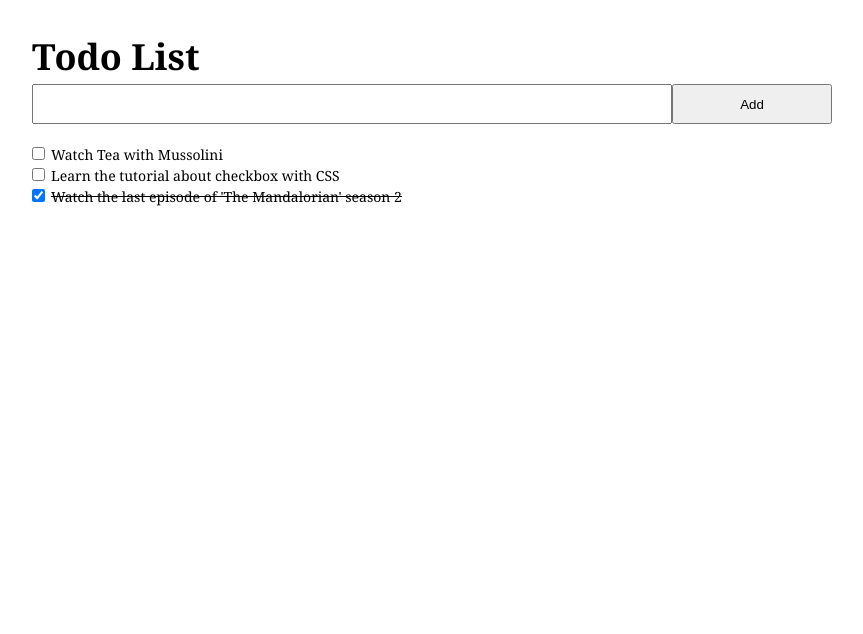
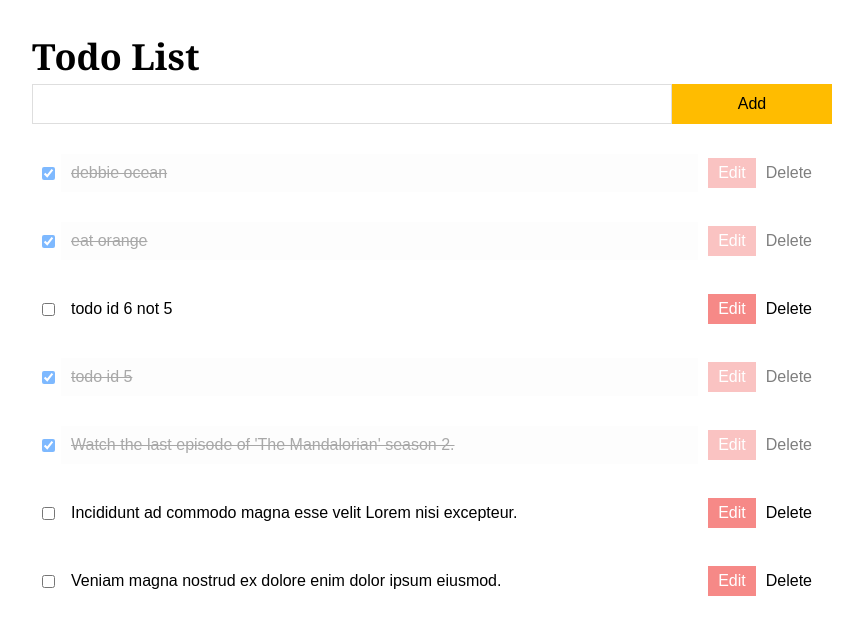
Before and after one commit to cyishere/the-todo-app, a React (Create React App) app: page / in a window 1280 px wide. Shown: the top 634 px of the page, without its empty margins (208-1071 px from the left). Built offline with nearby package versions, Linux system fonts and the light colour scheme; data requests are answered from the project's data file.

Commit message:
Fetch, put, delete

```diff
--- /dev/null
+++ b/db.json
@@ -0,0 +1,39 @@
+{
+  "todos": [
+    {
+      "id": 1,
+      "content": "Veniam magna nostrud ex dolore enim dolor ipsum eiusmod.",
+      "completed": false
+    },
+    {
+      "id": 2,
+      "content": "Incididunt ad commodo magna esse velit Lorem nisi excepteur.",
+      "completed": false
+    },
+    {
+      "id": 3,
+      "content": "Watch the last episode of 'The Mandalorian' season 2.",
+      "completed": true
+    },
+    {
+      "id": 5,
+      "content": "todo id 5",
+      "completed": true
+    },
+    {
+      "id": 6,
+      "content": "todo id 6 not 5",
+      "completed": false
+    },
+    {
+      "id": 7,
+      "content": "eat orange",
+      "completed": true
+    },
+    {
+      "id": 8,
+      "content": "debbie ocean",
+      "completed": true
+    }
+  ]
+}
--- a/src/App.css
+++ b/src/App.css
@@ -4,6 +4,14 @@
   box-sizing: border-box;
   margin: 0;
   padding: 0;
+}
+
+:root {
+  --color-primary: #ffbc00;
+  --color-secondary: #f68987;
+  --color-light-grey: #dedede;
+  --color-lighter-grey: #efefef;
+  --color-bright-yellow: rgba(253, 254, 6, 0.4);
 }
 
 html {
@@ -31,20 +39,76 @@ h1 {
   margin-bottom: 2rem;
 }
 
-input {
+input[type="text"] {
   padding: 1rem;
+  font-size: 1.6rem;
 }
+.btn {
+  font-size: 1.6rem;
+  padding: 0.6rem 1rem;
+  border: none;
+}
+.btn.text {
+  border: none;
+  background: none;
+}
+.btn.text:hover {
+  cursor: pointer;
+  text-decoration: underline;
+  color: red;
+}
+.btn.primary {
+  background-color: var(--color-primary);
+}
+.btn.secondary {
+  background-color: var(--color-secondary);
+  color: white;
+}
+
 .todo {
-  font-size: 1.4rem;
+  border: 1px solid var(--color-light-grey);
 }
 
 .todo-list li {
   list-style: none;
+  margin-bottom: 1rem;
+  padding: 1rem;
+}
+.todo-list li:hover {
+  background-color: var(--color-lighter-grey);
 }
 
-.todo-list li input[type="checkbox"] {
+.todo-item {
+  display: flex;
+  justify-content: space-between;
+  align-items: center;
+  font-size: 1.8rem;
+}
+.todo-item_main {
+  display: flex;
+  align-items: center;
+  flex: 1 0 auto;
+}
+.todo-item_main .form-control,
+todo-item_control .btn {
   margin-right: 0.6rem;
 }
-.todo-list li .completed {
-  text-decoration-line: line-through;
+.todo-item_control {
+  margin-left: 1rem;
 }
+.todo-item.completed {
+  opacity: 0.5;
+}
+.todo-item.completed .todo-item_content {
+  text-decoration: line-through;
+}
+.todo-item_content {
+  border: none;
+  padding: 0;
+  width: 100%;
+}
+.todo-item_content:focus {
+  background-color: var(--color-bright-yellow);
+  outline: none;
+  border: 1px solid var(--color-primary);
+}
--- a/src/App.js
+++ b/src/App.js
@@ -1,75 +1,103 @@
-import { useState } from "react";
+import { useState, useEffect } from "react";
 import "./App.css";
+import TodoForm from "./components/TodoForm";
+import TodoItem from "./components/TodoItem";
 
-const data = [
-  { id: 1, content: "Watch Tea with Mussolini", completed: false },
-  {
-    id: 2,
-    content: "Learn the tutorial about checkbox with CSS",
-    completed: false,
-  },
-  {
-    id: 3,
-    content: "Watch the last episode of 'The Mandalorian' season 2",
-    completed: true,
-  },
-];
+import {
+  getAllTodosService,
+  addNewTodoService,
+  deleteTodoService,
+  getOneTodoService,
+  updateTodoService,
+} from "./services/todoServices";
 
 const generateId = (todos) => {
-  return todos.length + 1;
+  const ids = todos.map((todo) => todo.id);
+  return Math.max(...ids) + 1;
 };
 
 const App = () => {
-  const [todos, setTodos] = useState(data);
+  const [todos, setTodos] = useState([]);
   const [todo, setTodo] = useState("");
+  const [update, setUpdate] = useState("");
 
-  const handleOnChange = (e) => {
+  const getAllTodos = async () => {
+    const allTodos = await getAllTodosService();
+    setTodos(allTodos.reverse());
+  };
+
+  useEffect(() => {
+    getAllTodos();
+  }, []);
+
+  const handleChange = (e) => {
     setTodo(e.target.value);
   };
 
-  const addTodo = () => {
-    const newTodos = [
-      ...todos,
-      { id: generateId(todos), content: todo, completed: false },
-    ];
+  const addTodo = async (e) => {
+    e.preventDefault();
+
+    const newTodo = { id: generateId(todos), content: todo, completed: false };
+    const newTodos = [newTodo, ...todos];
+    await addNewTodoService(newTodo);
     setTodos(newTodos);
     setTodo("");
+  };
+
+  const deleteTodo = async (todoId) => {
+    await deleteTodoService(todoId);
+    const updatedTodos = todos.filter((todo) => todo.id !== todoId);
+    setTodos(updatedTodos);
+    alert(`#${todoId} todo is deleted.`);
+  };
+
+  const toggleCompleted = async (todoId) => {
+    const standByTodo = await getOneTodoService(todoId);
+    const updateInfo = { ...standByTodo, completed: !standByTodo.completed };
+    const updatedTodo = await updateTodoService(todoId, updateInfo);
+    const updatedTodos = todos.map((todo) =>
+      todo.id === updatedTodo.id ? updatedTodo : todo
+    );
+    setTodos(updatedTodos);
+  };
+
+  const handleUpdateChange = (e) => {
+    setUpdate(e.target.value);
+  };
+
+  const updateTodo = async (todoId) => {
+    const standByTodo = todos.find((todo) => todo.id === todoId);
+    const updateInfo = { ...standByTodo, content: update };
+    const updatedTodo = await updateTodoService(todoId, updateInfo);
+    const updatedTodos = todos.map((todo) =>
+      todo.id === updatedTodo.id ? updatedTodo : todo
+    );
+    setTodos(updatedTodos);
   };
 
   return (
     <div className="container">
       <h1>Todo List</h1>
 
-      <div className="add-control">
-        <input
-          type="text"
-          className="todo"
-          value={todo}
-          onChange={handleOnChange}
-        />
-        <button className="btn" onClick={addTodo}>
-          Add
-        </button>
-      </div>
+      <TodoForm todo={todo} handleChange={handleChange} addTodo={addTodo} />
 
       <div className="todo-list">
-        <ul>
-          {todos.map((todo) => (
-            <li className="todo-time" key={todo.id}>
-              <input
-                type="checkbox"
-                id={`todo${todo.id}`}
-                defaultChecked={todo.completed}
+        {todos.length < 1 ? (
+          <p className="todo-item">Loading...</p>
+        ) : (
+          <ul>
+            {todos.map((todo) => (
+              <TodoItem
+                key={todo.id}
+                todo={todo}
+                deleteTodo={deleteTodo}
+                toggleCompleted={toggleCompleted}
+                handleChange={handleUpdateChange}
+                updateTodo={updateTodo}
               />
-              <label
-                htmlFor={`todo${todo.id}`}
-                className={todo.completed ? "completed" : ""}
-              >
-                {todo.content}
-              </label>
-            </li>
-          ))}
-        </ul>
+            ))}
+          </ul>
+        )}
       </div>
     </div>
   );
--- /dev/null
+++ b/src/components/TodoForm.js
@@ -0,0 +1,17 @@
+const TodoForm = ({ todo, handleChange, addTodo }) => {
+  return (
+    <form className="add-control" onSubmit={addTodo}>
+      <input
+        type="text"
+        className="todo"
+        value={todo}
+        onChange={handleChange}
+      />
+      <button className="btn primary" type="submit">
+        Add
+      </button>
+    </form>
+  );
+};
+
+export default TodoForm;
--- /dev/null
+++ b/src/components/TodoItem.js
@@ -0,0 +1,41 @@
+const TodoItem = ({
+  todo,
+  deleteTodo,
+  toggleCompleted,
+  handleChange,
+  updateTodo,
+}) => {
+  const classes = todo.completed ? "completed" : "";
+
+  return (
+    <li className={`todo-item ${classes}`}>
+      <div className="todo-item_main">
+        <div className="form-control">
+          <input
+            type="checkbox"
+            defaultChecked={todo.completed}
+            onClick={() => toggleCompleted(todo.id)}
+          />
+        </div>
+        <input
+          type="text"
+          className="todo-item_content"
+          value={todo.content}
+          onChange={handleChange}
+          disabled={todo.completed}
+        />
+      </div>
+
+      <div className="todo-item_control">
+        <button className="btn secondary" onClick={updateTodo}>
+          Edit
+        </button>
+        <button className="btn text" onClick={() => deleteTodo(todo.id)}>
+          Delete
+        </button>
+      </div>
+    </li>
+  );
+};
+
+export default TodoItem;
--- /dev/null
+++ b/src/services/todoServices.js
@@ -0,0 +1,36 @@
+import axios from "axios";
+
+const url = "http://localhost:3001/todos";
+
+const getAllTodosService = async () => {
+  const response = await axios.get(url);
+  return response.data.sort((a, b) => (a.id < b.id ? b : a));
+};
+
+const addNewTodoService = async (todo) => {
+  const response = await axios.post(url, todo);
+  return response.data;
+};
+
+const deleteTodoService = async (todoId) => {
+  const response = await axios.delete(`${url}/${todoId}`);
+  return response.data;
+};
+
+const updateTodoService = async (todoId, updateInfo) => {
+  const response = await axios.put(`${url}/${todoId}`, updateInfo);
+  return response.data;
+};
+
+const getOneTodoService = async (todoId) => {
+  const response = await axios.get(`${url}/${todoId}`);
+  return response.data;
+};
+
+export {
+  getAllTodosService,
+  addNewTodoService,
+  deleteTodoService,
+  updateTodoService,
+  getOneTodoService,
+};
```
Also changed, not shown: package.json (+6 -1 lines), 2 other files (tests, documents, lock files or other folders).
